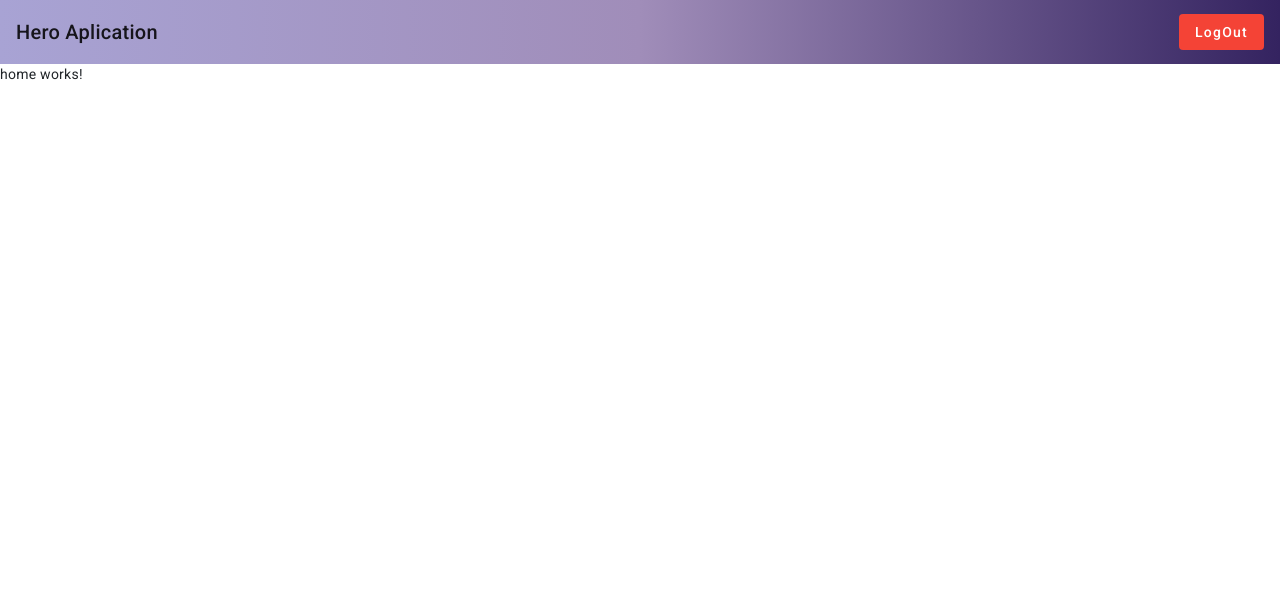
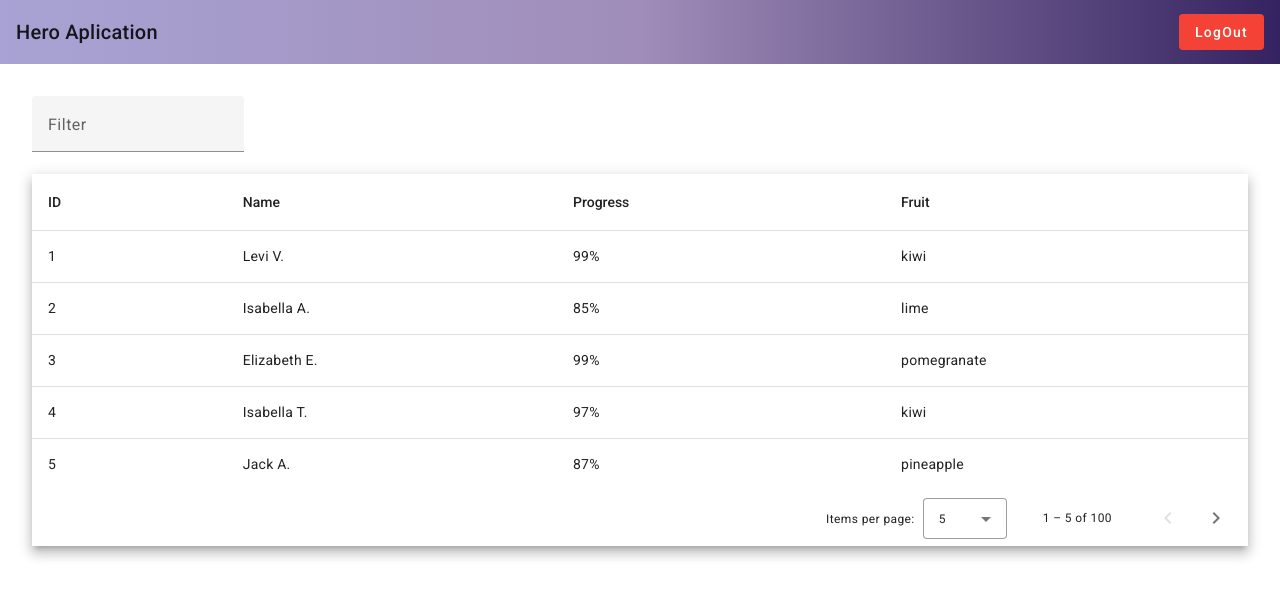
Before and after one commit to JesusOyola/challenge-riu-frontend, an Angular app: page /home in a window 1280 px wide. Shown: the top 598 px of the page. Built offline with nearby package versions, Linux system fonts and the light colour scheme.

Commit message:
feature(home): Implement basic angular material table

```diff
--- a/src/app/pages/dashboard/home/home.component.html
+++ b/src/app/pages/dashboard/home/home.component.html
@@ -1 +1,45 @@
-<p>home works!</p>
+<main class="home-container">
+<mat-form-field>
+    <mat-label>Filter</mat-label>
+    <input matInput (keyup)="applyFilter($event)" placeholder="Ex. Mia" #input>
+  </mat-form-field>
+
+  <div class="mat-elevation-z8">
+    <table mat-table [dataSource]="dataSource" matSort>
+
+      <!-- ID Column -->
+      <ng-container matColumnDef="id">
+        <th mat-header-cell *matHeaderCellDef mat-sort-header> ID </th>
+        <td mat-cell *matCellDef="let row"> {{row.id}} </td>
+      </ng-container>
+
+      <!-- Progress Column -->
+      <ng-container matColumnDef="progress">
+        <th mat-header-cell *matHeaderCellDef mat-sort-header> Progress </th>
+        <td mat-cell *matCellDef="let row"> {{row.progress}}% </td>
+      </ng-container>
+
+      <!-- Name Column -->
+      <ng-container matColumnDef="name">
+        <th mat-header-cell *matHeaderCellDef mat-sort-header> Name </th>
+        <td mat-cell *matCellDef="let row"> {{row.name}} </td>
+      </ng-container>
+
+      <!-- Fruit Column -->
+      <ng-container matColumnDef="fruit">
+        <th mat-header-cell *matHeaderCellDef mat-sort-header> Fruit </th>
+        <td mat-cell *matCellDef="let row"> {{row.fruit}} </td>
+      </ng-container>
+
+      <tr mat-header-row *matHeaderRowDef="displayedColumns"></tr>
+      <tr mat-row *matRowDef="let row; columns: displayedColumns;"></tr>
+
+      <!-- Row shown when there is no matching data. -->
+      <tr class="mat-row" *matNoDataRow>
+        <td class="mat-cell" colspan="4">No data matching the filter "{{input.value}}"</td>
+      </tr>
+    </table>
+
+    <mat-paginator [pageSizeOptions]="[5, 10, 25, 100]" aria-label="Select page of users"></mat-paginator>
+  </div>
+</main>
--- a/src/app/pages/dashboard/home/home.component.scss
+++ b/src/app/pages/dashboard/home/home.component.scss
@@ -0,0 +1,4 @@
+.home-container{
+    height: 100%;
+    padding: 2rem;
+}
--- a/src/app/pages/dashboard/home/home.component.ts
+++ b/src/app/pages/dashboard/home/home.component.ts
@@ -1,12 +1,98 @@
-import { Component } from '@angular/core';
+import { CommonModule } from '@angular/common';
+import { Component, ViewChild } from '@angular/core';
+import { MaterialModule } from '../../../shared/material/material.module';
+import { MatTableDataSource } from '@angular/material/table';
+import { MatPaginator } from '@angular/material/paginator';
+import { MatSort } from '@angular/material/sort';
 
+export interface UserData {
+  id: string;
+  name: string;
+  progress: string;
+  fruit: string;
+}
+
+/** Constants used to fill up our data base. */
+const FRUITS: string[] = [
+  'blueberry',
+  'lychee',
+  'kiwi',
+  'mango',
+  'peach',
+  'lime',
+  'pomegranate',
+  'pineapple',
+];
+const NAMES: string[] = [
+  'Maia',
+  'Asher',
+  'Olivia',
+  'Atticus',
+  'Amelia',
+  'Jack',
+  'Charlotte',
+  'Theodore',
+  'Isla',
+  'Oliver',
+  'Isabella',
+  'Jasper',
+  'Cora',
+  'Levi',
+  'Violet',
+  'Arthur',
+  'Mia',
+  'Thomas',
+  'Elizabeth',
+];
 @Component({
   selector: 'app-home',
   standalone: true,
-  imports: [],
+  imports: [CommonModule, MaterialModule],
   templateUrl: './home.component.html',
-  styleUrl: './home.component.scss'
+  styleUrl: './home.component.scss',
 })
 export default class HomeComponent {
+  displayedColumns: string[] = ['id', 'name', 'progress', 'fruit'];
+  dataSource: MatTableDataSource<UserData>;
 
+  @ViewChild(MatPaginator) paginator!: MatPaginator;
+  @ViewChild(MatSort) sort!: MatSort;
+
+  constructor() {
+    // Create 100 users
+    const users = Array.from({ length: 100 }, (_, k) => this.createNewUser(k + 1));
+
+    // Assign the data to the data source for the table to render
+    this.dataSource = new MatTableDataSource(users);
+  }
+
+  ngAfterViewInit() {
+    this.dataSource.paginator = this.paginator;
+    this.dataSource.sort = this.sort;
+  }
+
+  applyFilter(event: Event) {
+    const filterValue = (event.target as HTMLInputElement).value;
+    this.dataSource.filter = filterValue.trim().toLowerCase();
+
+    if (this.dataSource.paginator) {
+      this.dataSource.paginator.firstPage();
+    }
+  }
+
+  /** Builds and returns a new User. */
+  createNewUser(id: number): UserData {
+    const name =
+      NAMES[Math.round(Math.random() * (NAMES.length - 1))] +
+      ' ' +
+      NAMES[Math.round(Math.random() * (NAMES.length - 1))].charAt(0) +
+      '.';
+
+    return {
+      id: id.toString(),
+      name: name,
+      progress: Math.round(Math.random() * 100).toString(),
+      fruit: FRUITS[Math.round(Math.random() * (FRUITS.length - 1))],
+    };
+  }
 }
```
Also changed, not shown: src/app/shared/material/material.module.ts (+7 -2 lines).
